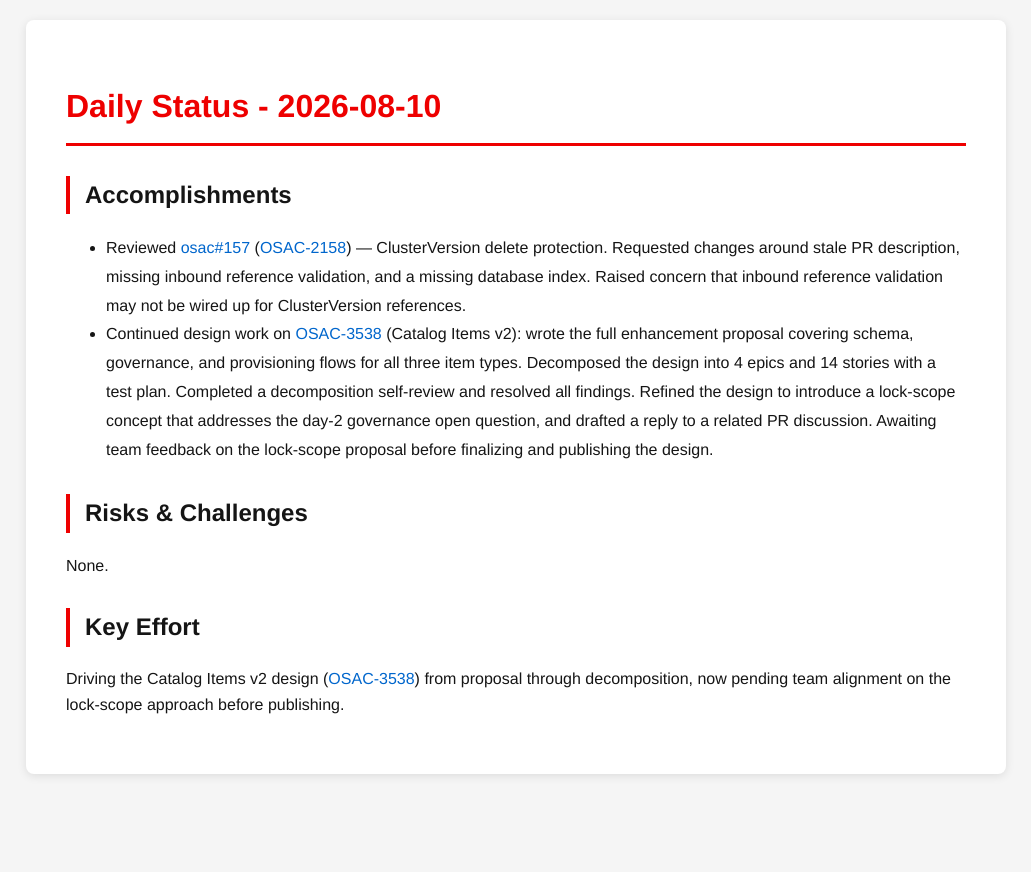
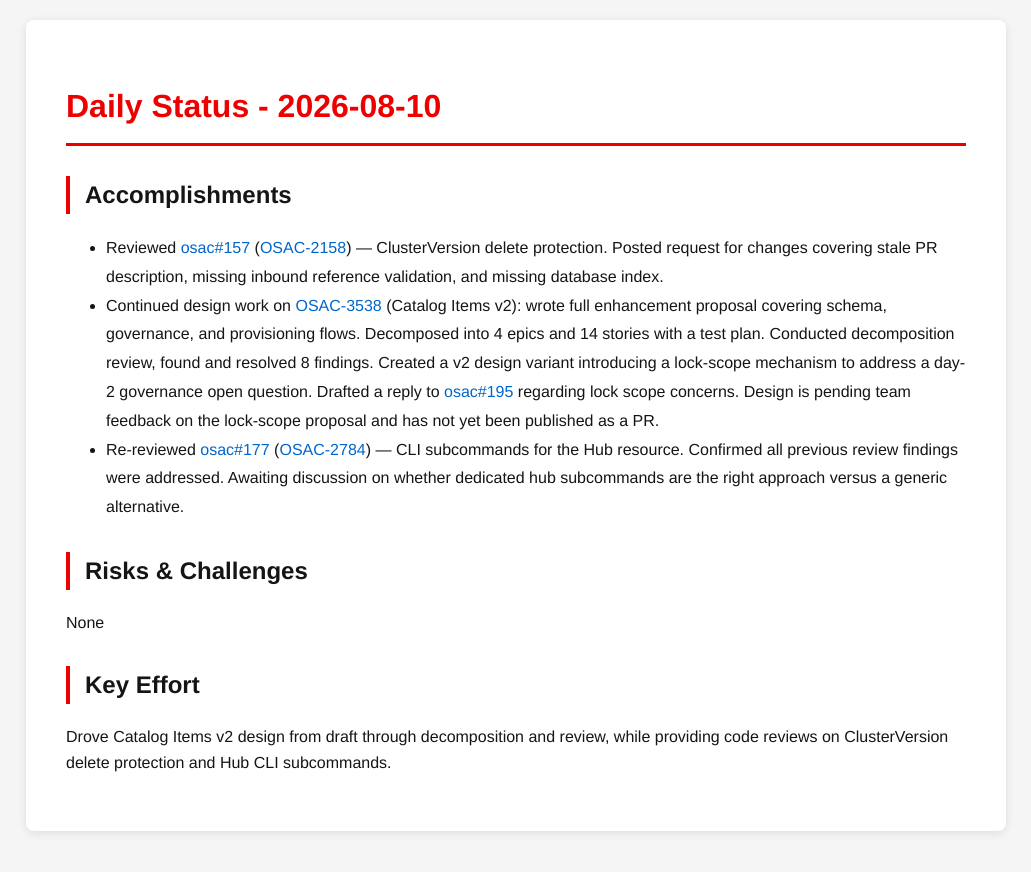
Before and after one commit to tzvatot/daily-status, a Jekyll site: the page built from 2026-08-10.md, in a window 1280 px wide. Shown: the top 872 px of the page, without its empty margins (124-1155 px from the left). Built offline with Jekyll 4.4.1, drawn with Linux system fonts in a browser that asks for light colours.

Commit message:
Daily status update - 2026-08-10

```diff
--- a/2026-08-10.md
+++ b/2026-08-10.md
@@ -7,11 +7,12 @@ date: 2026-08-10
 # Daily Status - 2026-08-10
 
 ## Accomplishments
-- Reviewed [osac#157](https://github.com/osac-project/osac/pull/157) ([OSAC-2158](https://redhat.atlassian.net/browse/OSAC-2158)) — ClusterVersion delete protection. Requested changes around stale PR description, missing inbound reference validation, and a missing database index. Raised concern that inbound reference validation may not be wired up for ClusterVersion references.
-- Continued design work on [OSAC-3538](https://redhat.atlassian.net/browse/OSAC-3538) (Catalog Items v2): wrote the full enhancement proposal covering schema, governance, and provisioning flows for all three item types. Decomposed the design into 4 epics and 14 stories with a test plan. Completed a decomposition self-review and resolved all findings. Refined the design to introduce a lock-scope concept that addresses the day-2 governance open question, and drafted a reply to a related PR discussion. Awaiting team feedback on the lock-scope proposal before finalizing and publishing the design.
+- Reviewed [osac#157](https://github.com/osac-project/osac/pull/157) ([OSAC-2158](https://redhat.atlassian.net/browse/OSAC-2158)) — ClusterVersion delete protection. Posted request for changes covering stale PR description, missing inbound reference validation, and missing database index.
+- Continued design work on [OSAC-3538](https://redhat.atlassian.net/browse/OSAC-3538) (Catalog Items v2): wrote full enhancement proposal covering schema, governance, and provisioning flows. Decomposed into 4 epics and 14 stories with a test plan. Conducted decomposition review, found and resolved 8 findings. Created a v2 design variant introducing a lock-scope mechanism to address a day-2 governance open question. Drafted a reply to [osac#195](https://github.com/osac-project/osac/pull/195) regarding lock scope concerns. Design is pending team feedback on the lock-scope proposal and has not yet been published as a PR.
+- Re-reviewed [osac#177](https://github.com/osac-project/osac/pull/177) ([OSAC-2784](https://redhat.atlassian.net/browse/OSAC-2784)) — CLI subcommands for the Hub resource. Confirmed all previous review findings were addressed. Awaiting discussion on whether dedicated hub subcommands are the right approach versus a generic alternative.
 
 ## Risks & Challenges
-None.
+None
 
 ## Key Effort
-Driving the Catalog Items v2 design ([OSAC-3538](https://redhat.atlassian.net/browse/OSAC-3538)) from proposal through decomposition, now pending team alignment on the lock-scope approach before publishing.
+Drove Catalog Items v2 design from draft through decomposition and review, while providing code reviews on ClusterVersion delete protection and Hub CLI subcommands.
```
